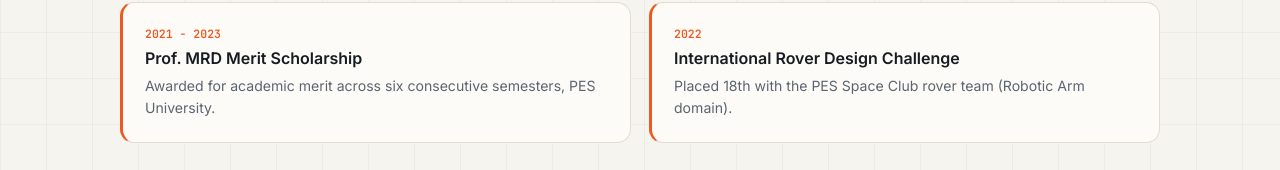
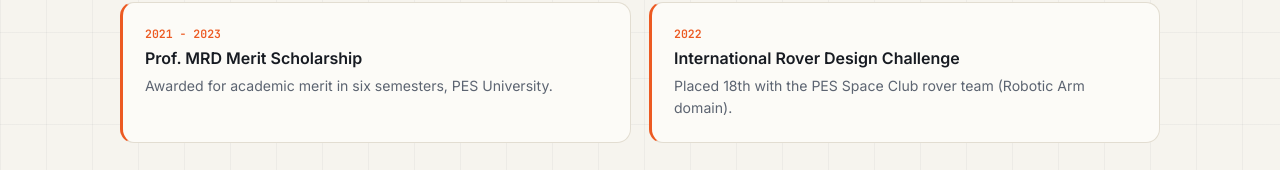
Before and after one commit to laasyak02/laasyak02.github.io, a plain HTML site: page index.html in a window 1280 px wide. Shown: the part 4982-5152 px from the top of the page. Drawn offline with Linux system fonts and the light colour scheme.

Commit message:
Update scholarship description

```diff
--- a/index.html
+++ b/index.html
@@ -579,7 +579,7 @@ a.tag::after{content:" ↗";font-size:.72em;opacity:.55}
     <div class="awards">
       <div class="award"><span class="yr">2025</span><h3>RBE Graduate Student Project Award</h3><p>Awarded for the reachability-based safe control thesis work, WPI.</p></div>
       <div class="award"><span class="yr">2024</span><h3>ICCAR 2024 Publication</h3><p>"Dynamic Obstacle Avoidance in Cobots with Multiple Random Moving Obstacles."</p></div>
-      <div class="award"><span class="yr">2021 - 2023</span><h3>Prof. MRD Merit Scholarship</h3><p>Awarded for academic merit across six consecutive semesters, PES University.</p></div>
+      <div class="award"><span class="yr">2021 - 2023</span><h3>Prof. MRD Merit Scholarship</h3><p>Awarded for academic merit in six semesters, PES University.</p></div>
       <div class="award"><span class="yr">2022</span><h3>International Rover Design Challenge</h3><p>Placed 18th with the PES Space Club rover team (Robotic Arm domain).</p></div>
     </div>
   </div></section>
```
